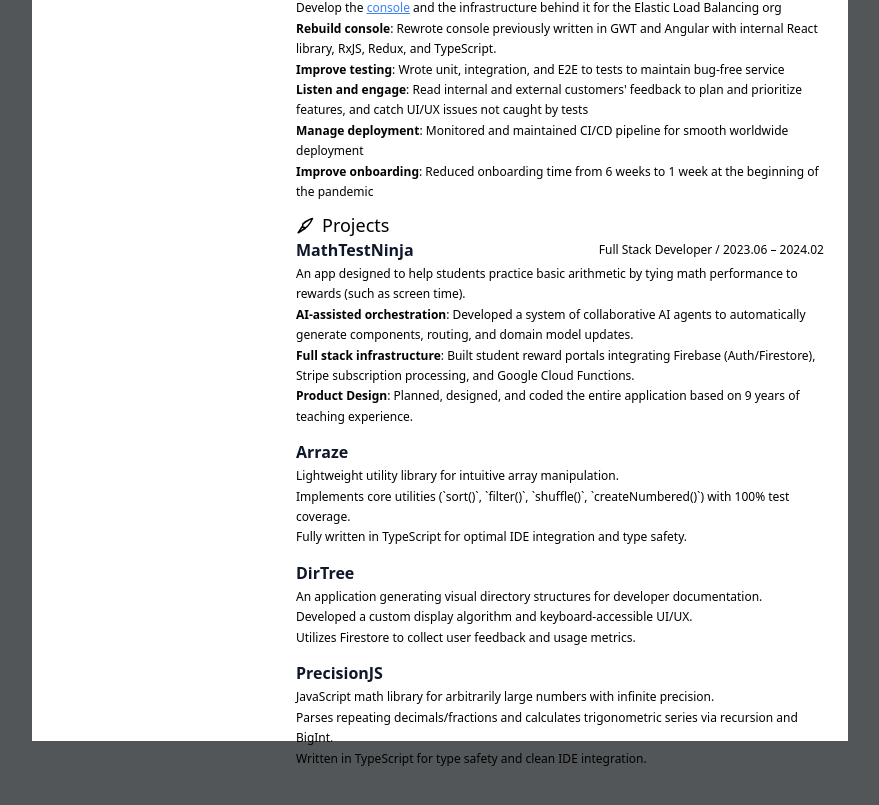
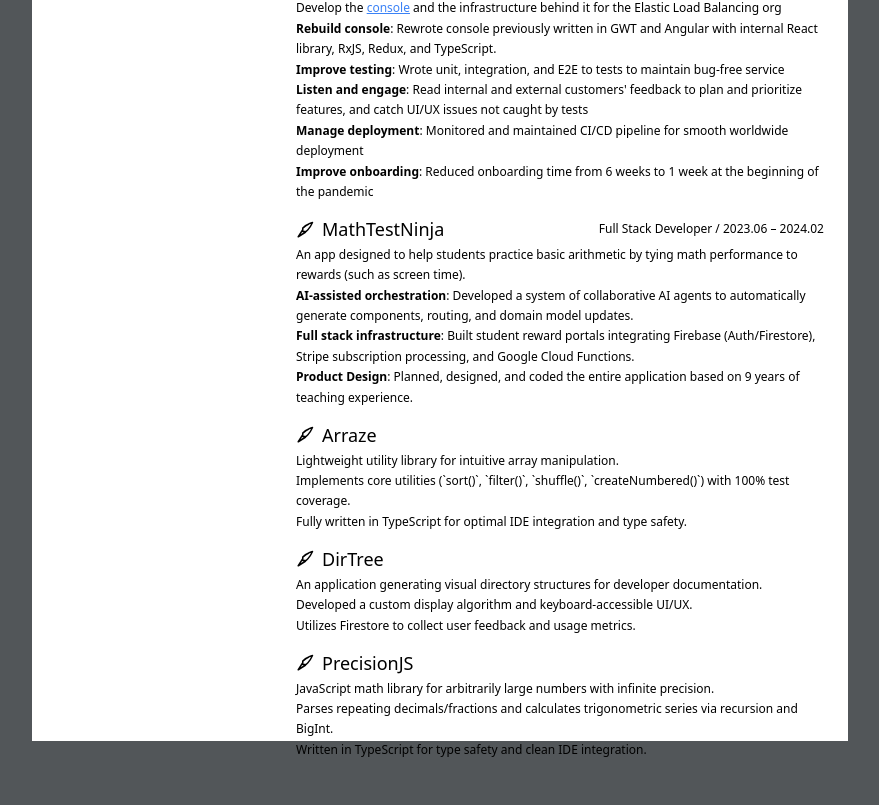
Before and after one commit to jko206/jko-dev, a Vue app: page / in a window 1280 px wide. Shown: the part 1501-2306 px from the top of the page, without its empty margins (200-1079 px from the left). Built offline with nearby package versions, Linux system fonts and the light colour scheme.

Commit message:
feat(resume-item): remove global Projects header and add individual project headers with rocket icons, matching left column size (h2)

```diff
--- a/src/App.vue
+++ b/src/App.vue
@@ -115,16 +115,12 @@
         @clear-highlight="onClearHighlight"
       />
 
-      <h2 class="margin-top">
-        <svg viewBox="0 0 24 24" class="section-icon">
-          <path d="M22 2s-3 7-8.5 12H9v-4.5C14.5 4 22 2 22 2zM9 11.5L3 21M12.5 15L3 21"></path>
-        </svg>
-        <span>Projects</span>
-      </h2>
       <ResumeItem
-        v-for="item in resumeData.projects"
+        v-for="(item, index) in resumeData.projects"
         :key="item.id || item.title"
         :item="item"
+        :class="{ 'margin-top': index === 0 }"
+        is-project
         @highlight-skills="onHighlightSkills"
         @clear-highlight="onClearHighlight"
       />
--- a/src/components/ResumeItem.vue
+++ b/src/components/ResumeItem.vue
@@ -5,10 +5,13 @@
     @mouseleave="onMouseLeave"
   >
     <div class="h3-row">
-      <h2 v-if="isExperience">
-        <svg viewBox="0 0 24 24" class="section-icon">
+      <h2 v-if="isExperience || isProject">
+        <svg v-if="isExperience" viewBox="0 0 24 24" class="section-icon">
           <rect x="2" y="7" width="20" height="14" rx="2" ry="2"></rect>
           <path d="M16 21V5a2 2 0 0 0-2-2h-4a2 2 0 0 0-2 2v16"></path>
+        </svg>
+        <svg v-else-if="isProject" viewBox="0 0 24 24" class="section-icon">
+          <path d="M22 2s-3 7-8.5 12H9v-4.5C14.5 4 22 2 22 2zM9 11.5L3 21M12.5 15L3 21"></path>
         </svg>
         <span>{{ item.title }}</span>
       </h2>
@@ -39,9 +42,11 @@
   defineProps<{
     item: ExperienceItem | ProjectItem
     isExperience?: boolean
+    isProject?: boolean
   }>(),
   {
-    isExperience: false
+    isExperience: false,
+    isProject: false
   }
 )
 
```
